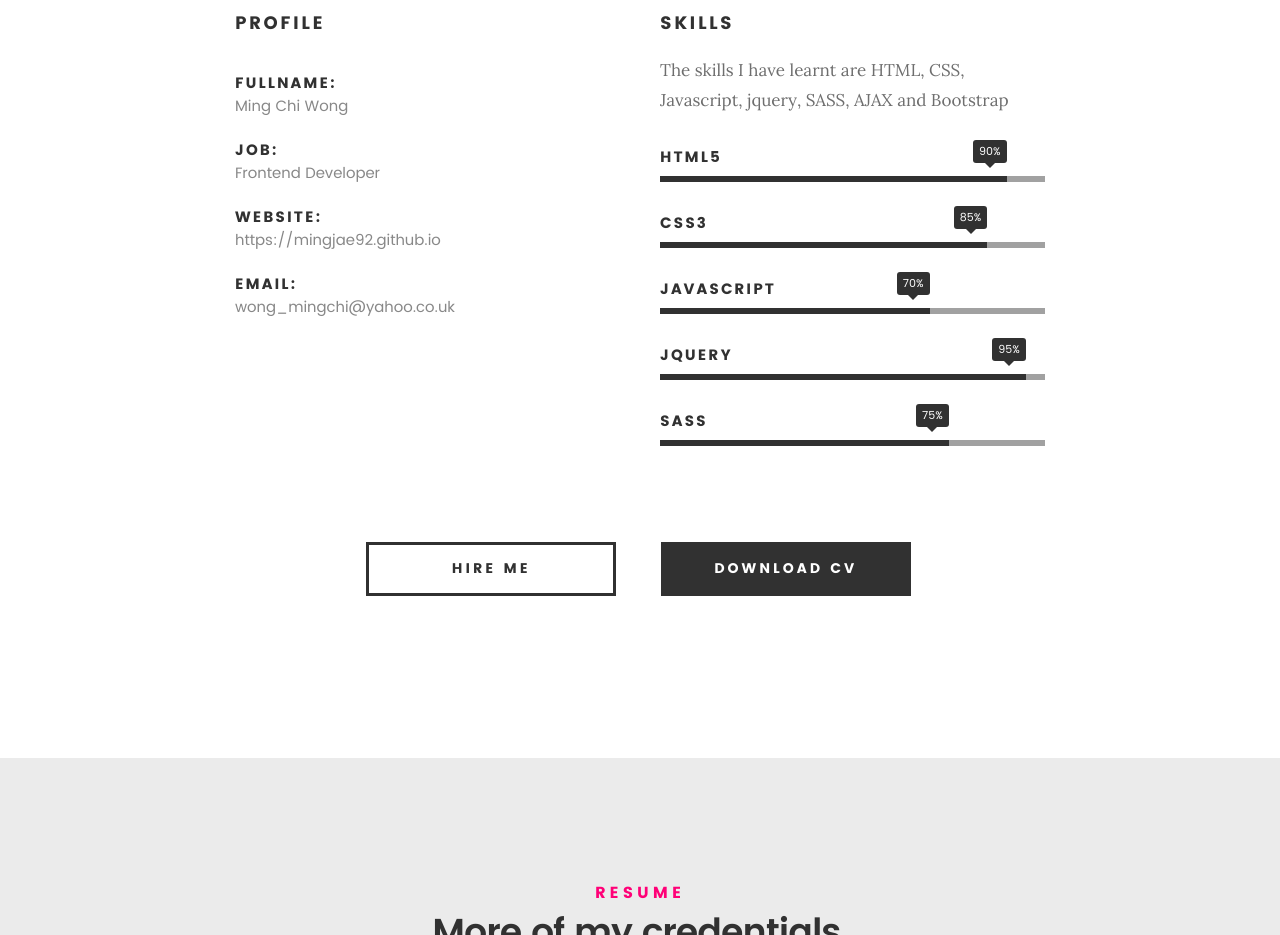
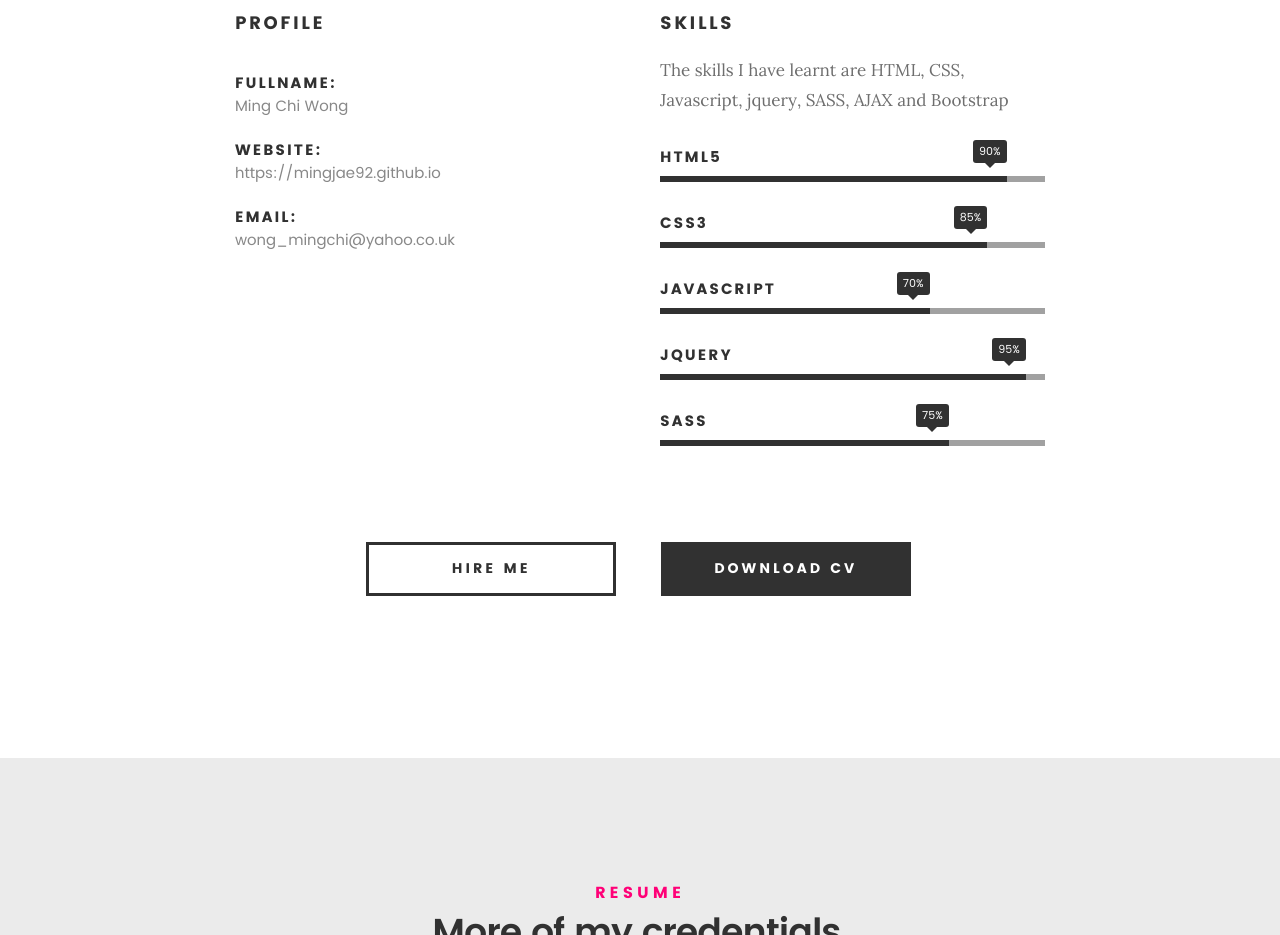
Before and after one commit to MingJae92/MingJae92.github.io, a plain HTML site: page index.html in a window 1280 px wide. Shown: the part 1200-2135 px from the top of the page. Drawn offline with Linux system fonts and the light colour scheme; files whose address does not match are found by name.

Commit message:
Job section removed

```diff
--- a/index.html
+++ b/index.html
@@ -124,10 +124,6 @@
    					<span>Ming Chi Wong</span>
    				</li>
 
-   				<li>
-   					<strong>Job:</strong>
-   					<span>Frontend Developer</span>
-   				</li>
    				<li>
    					<strong>Website:</strong>
    					<span>https://mingjae92.github.io</span>
@@ -305,12 +301,12 @@
 
 	   				<div class="timeline-header">
 	   					<h3></h3>
-	   					<p></p>
+
 	   				</div>
 
 	   				<div class="timeline-content">
 	   					<h4></h4>
-	   					<p></p>
+
 	   				</div>
 
 	   			</div> <!-- /timeline-block -->
```
